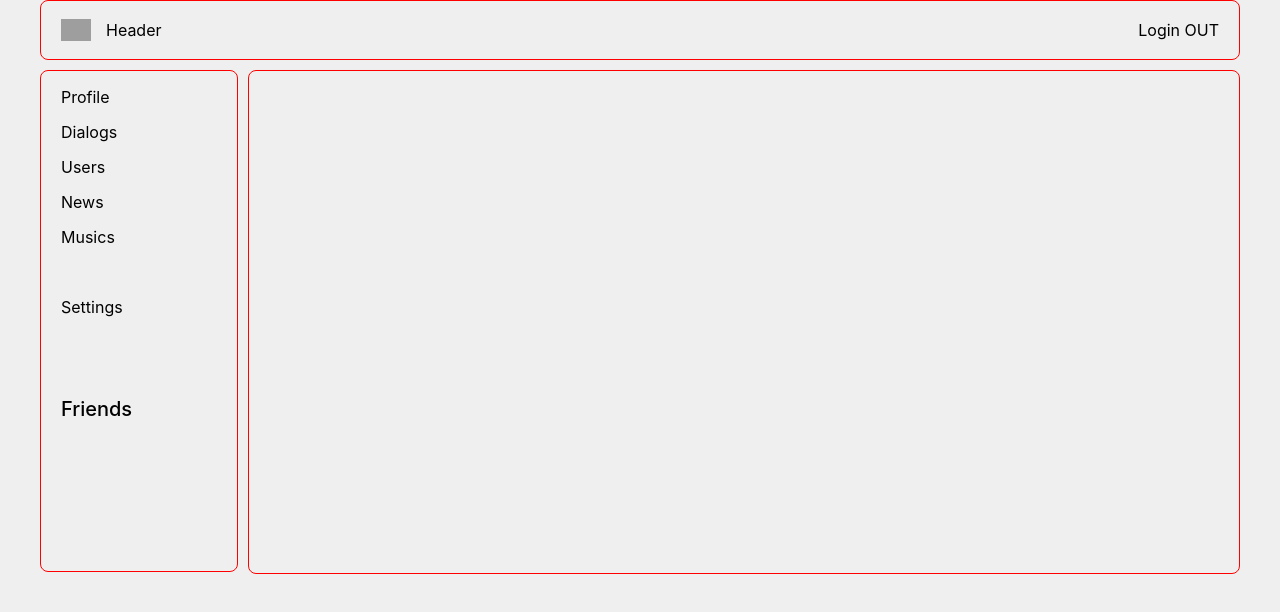
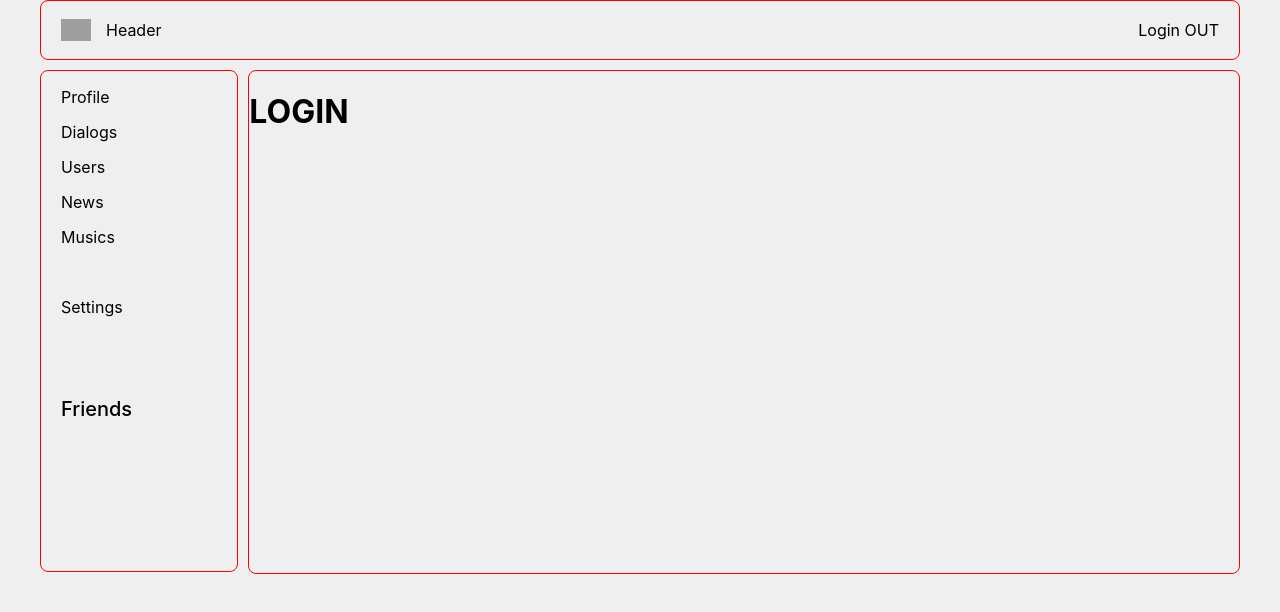
Before and after one commit to boolishta/my-app, a React (Create React App) app: page /login in a window 1280 px wide. Shown: the top 612 px of the page. Built offline with nearby package versions, Linux system fonts and the light colour scheme; no server answers; grey boxes are pictures that could not be loaded.

Commit message:
68 redirect

```diff
--- a/src/App.js
+++ b/src/App.js
@@ -10,6 +10,7 @@
 import Settings from './components/Settings/Settings';
 import UsersContainer from './components/Users/UsersContainer';
 import HeaderContainer from './components/Header/HeaderContainer';
+import Login from './components/Login/Login';
 
 const App = (props) => {
 
@@ -27,6 +28,7 @@
           <Route path='/settings'           render={ () => <Settings /> } />
           <Route path='/friends'            render={ () => <Friends /> } />
           <Route path='/users'              render={ () => <UsersContainer /> } />
+          <Route path='/login'              render={ () => <Login /> } />
         </div>
       </div>
 
--- a/src/components/Dialogs/Dialogs.jsx
+++ b/src/components/Dialogs/Dialogs.jsx
@@ -2,6 +2,7 @@
 import DialogItem from './DialogItem/DialogItem';
 import style from './Dialogs.module.css';
 import Message from './Message/Message';
+import { Redirect } from 'react-router-dom';
 
 const Dialogs = (props) => {
 
@@ -21,6 +22,8 @@
     props.updateNewMessageText(text);
   }
 
+  if(!props.isAuth) return <Redirect to={"/Login"} />; //если не золигинины то делается редирект на страницу login
+
   return (
     <div className = { style.dialogs }>
       <div className = { style.dialogsItem }> { dialogsElements } </div>
--- a/src/components/Dialogs/DialogsContainer.jsx
+++ b/src/components/Dialogs/DialogsContainer.jsx
@@ -4,7 +4,8 @@
 
 let mapStateToProps = (state) => {
   return {
-    dialogsPage: state.dialogsPage
+    dialogsPage: state.dialogsPage,
+    isAuth: state.auth.isAuth
   }
 };
 
--- /dev/null
+++ b/src/components/Login/Login.jsx
@@ -0,0 +1,7 @@
+import React from 'react';
+
+const Login = () => {
+  return <h1>LOGIN</h1>
+}
+
+export default Login;
--- a/src/components/Profile/ProfileContainer.jsx
+++ b/src/components/Profile/ProfileContainer.jsx
@@ -1,6 +1,6 @@
 import React from 'react';
 import { connect } from 'react-redux';
-import { withRouter } from 'react-router-dom';
+import { withRouter, Redirect } from 'react-router-dom';
 import { getUserProfile } from '../../redux/profile-reducer';
 import Profile from './Profile';
 
@@ -18,6 +18,7 @@
     this.props.getUserProfile(userId); //реализовали через thunk из пропсов в profile-reduser
   }
   render() {
+    if(!this.props.isAuth) return <Redirect to="/login" /> //если не золигны то редирект на Login
     return (
       <Profile {...this.props} profile={this.props.profile}/>
     )
@@ -25,7 +26,8 @@
 }
 
 let mapStateToProps = (state) => ({
-  profile: state.profilePage.profile
+  profile: state.profilePage.profile,
+  isAuth: state.auth.isAuth
 })
 
 //withRouter закинет в компоненту ProfileComponent данные из URL
```
